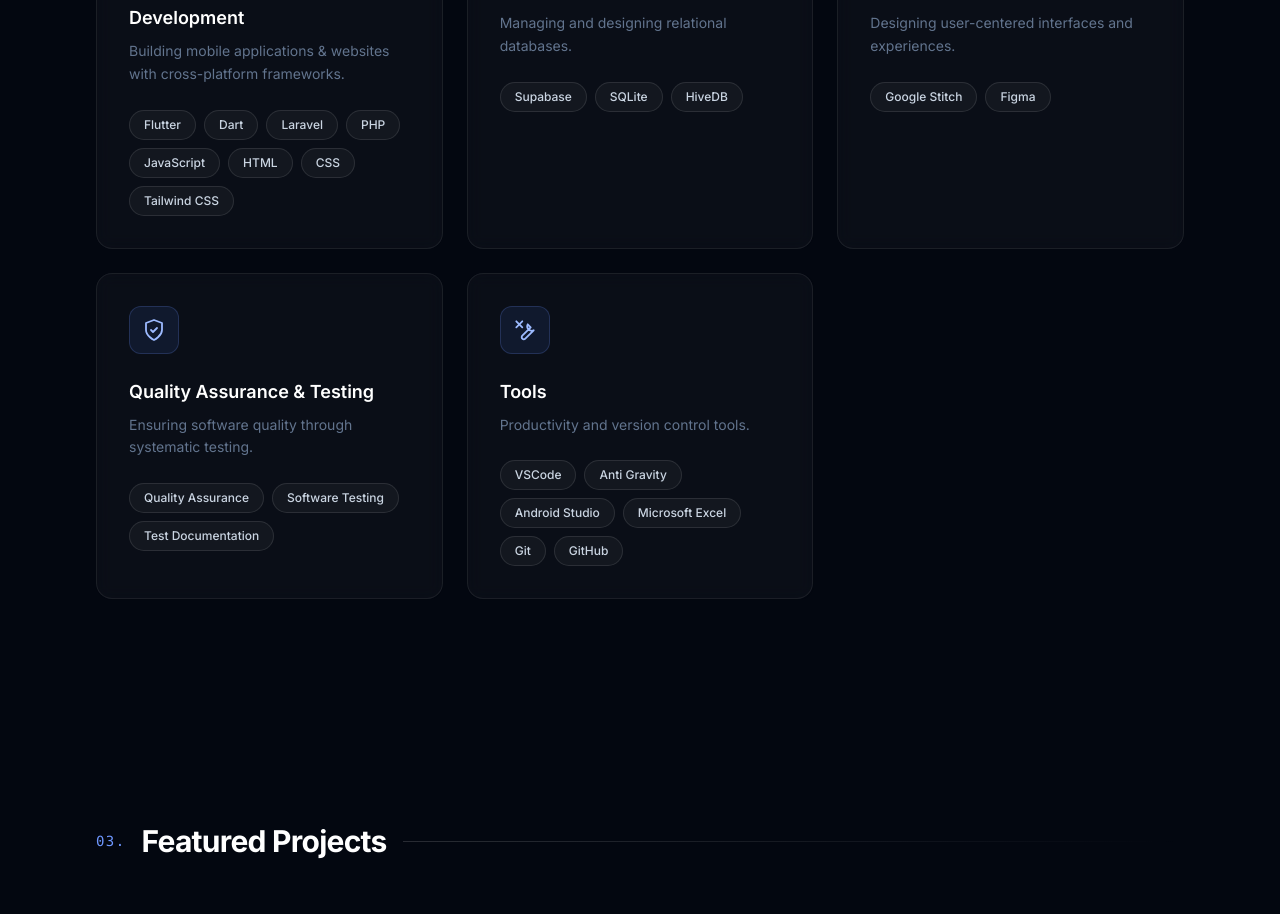
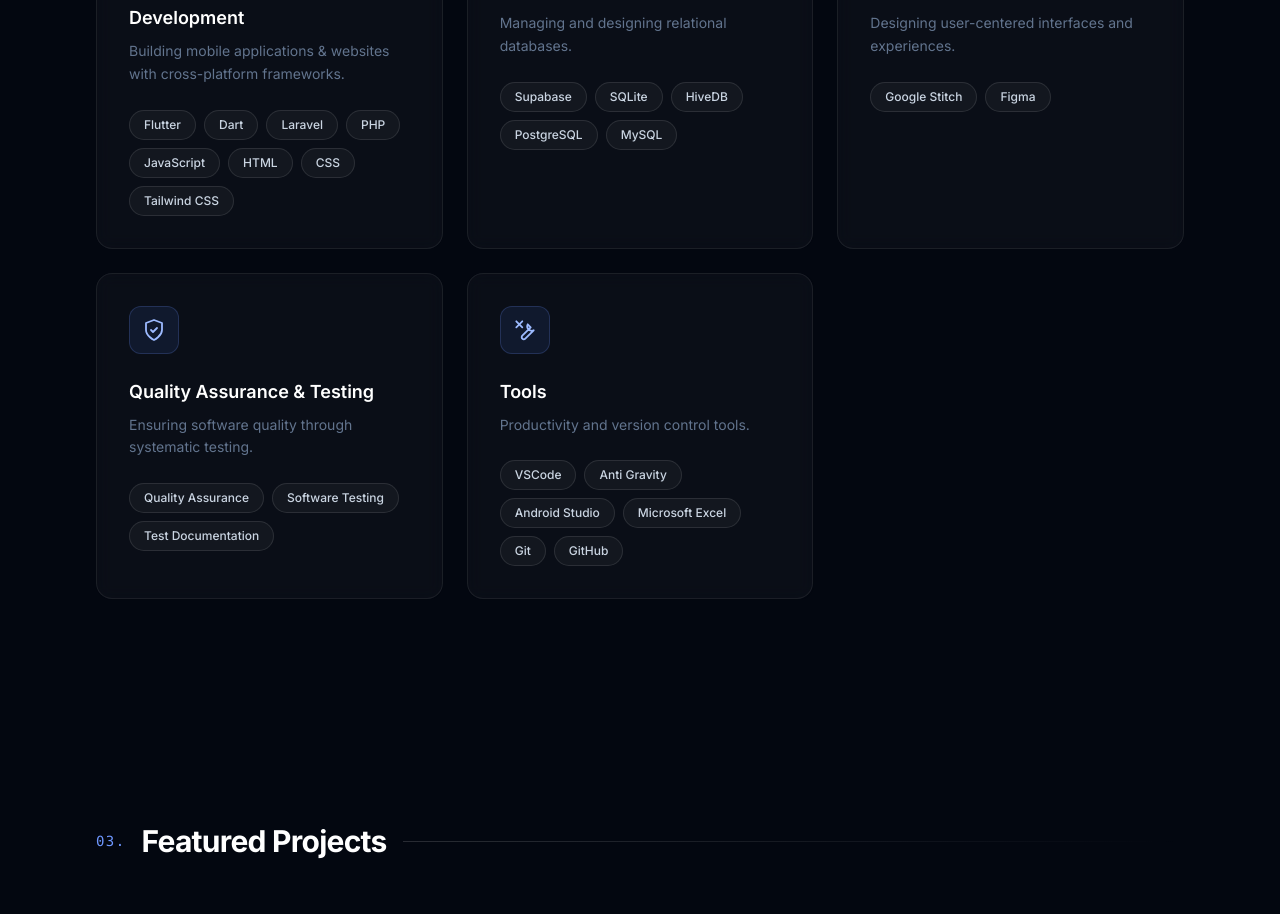
Before and after one commit to nzlvirza/portofolio-nazla-virza, a Vue app: page / in a window 1280 px wide. Shown: the part 1820-2734 px from the top of the page. Built offline with nearby package versions, Linux system fonts and the light colour scheme; a web font is replaced by a local one.

Commit message:
fix: add PostgreSQL and MySQL to Database category items in portfolio data

```diff
--- a/src/data/portfolio.js
+++ b/src/data/portfolio.js
@@ -99,7 +99,7 @@ export const portfolio = {
                 category: 'Database',
                 icon: 'database',
                 description: 'Managing and designing relational databases.',
-                items: ['Supabase', 'SQLite', 'HiveDB'],
+                items: ['Supabase', 'SQLite', 'HiveDB', 'PostgreSQL', 'MySQL'],
             },
             {
                 category: 'UI/UX Design',
@@ -279,7 +279,7 @@ export const portfolio = {
                 category: 'Database',
                 icon: 'database',
                 description: 'Mengelola dan merancang database relasional.',
-                items: ['Supabase', 'SQLite', 'HiveDB'],
+                items: ['Supabase', 'SQLite', 'HiveDB', 'PostgreSQL', 'MySQL'],
             },
             {
                 category: 'Desain UI/UX',
```
